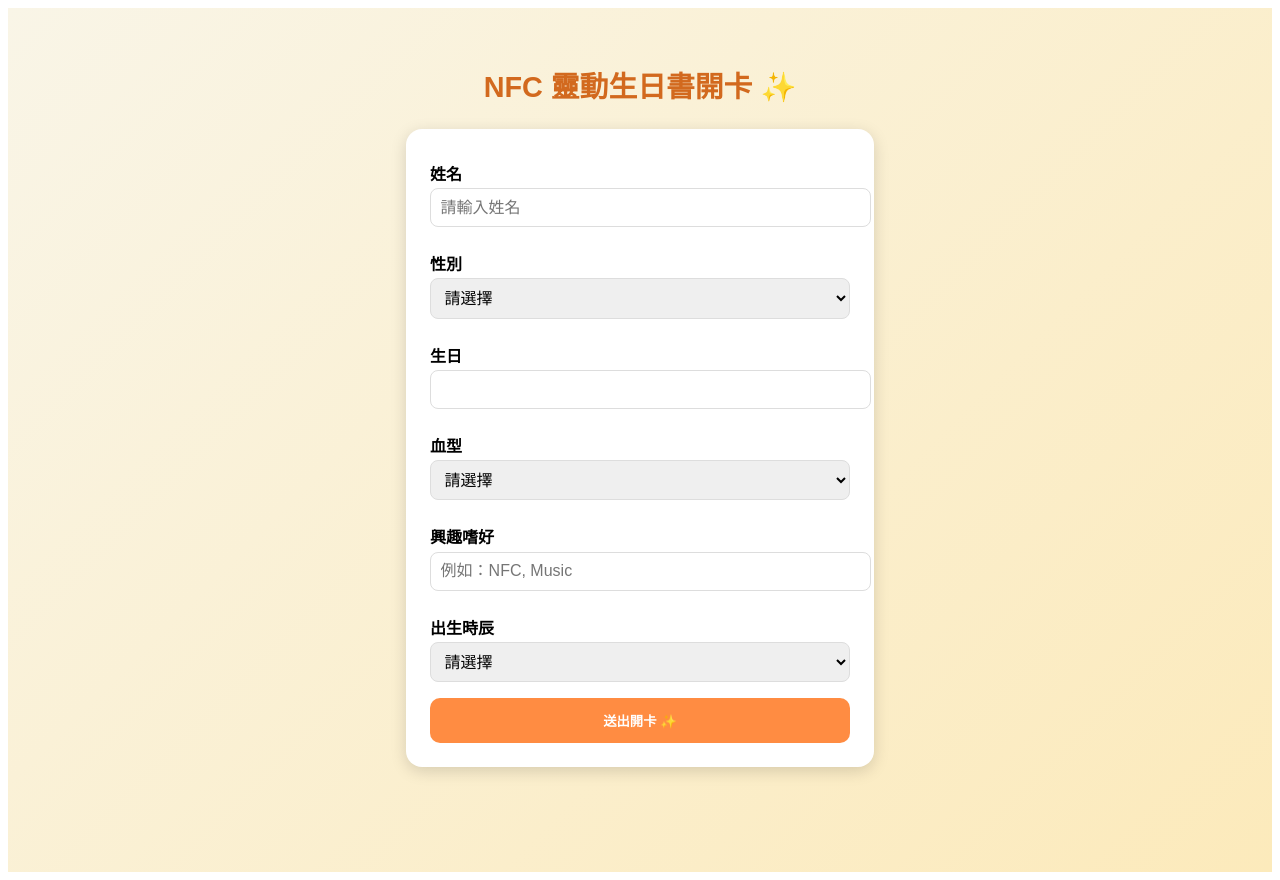
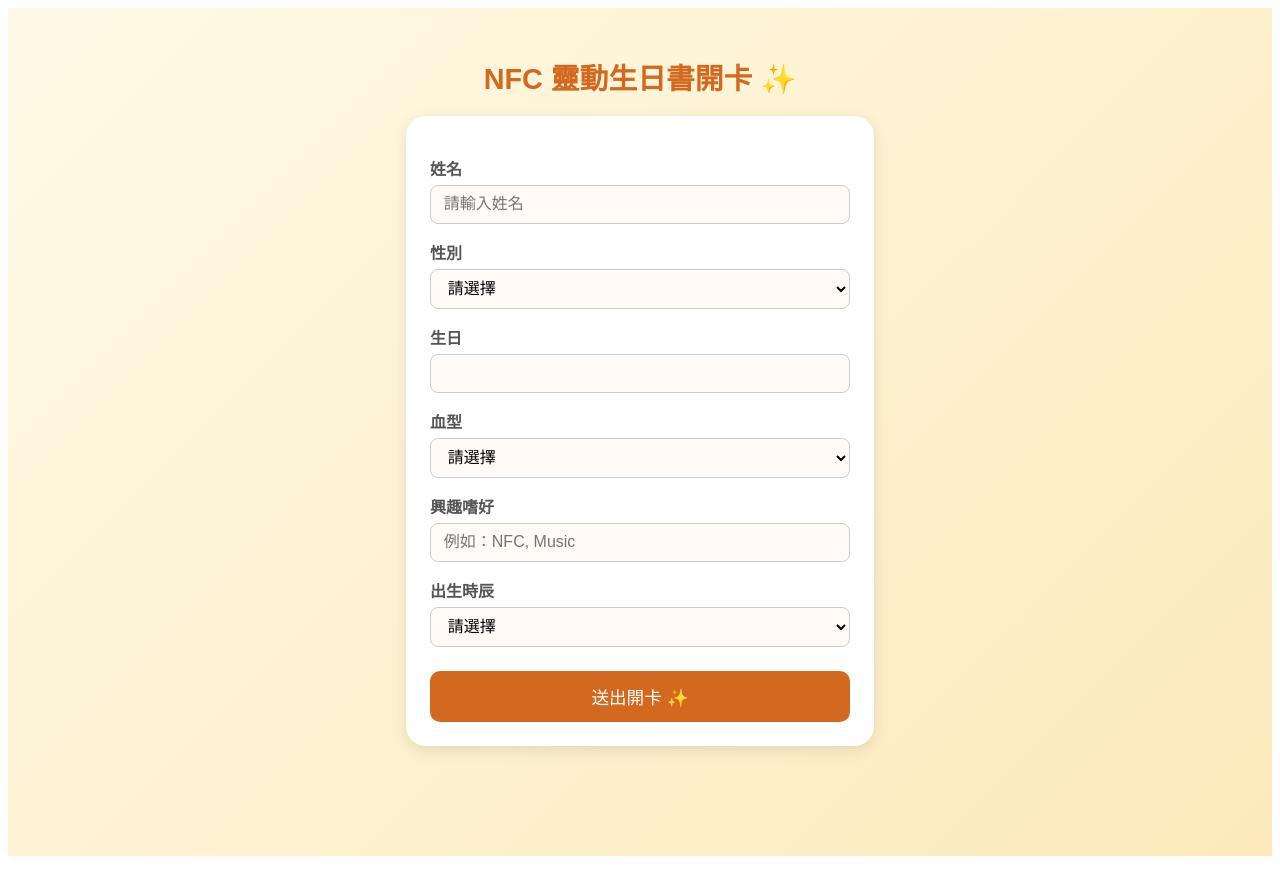
Before and after one commit to srluo/NFC-HBBK, a Next.js app: page /activate in a window 1280 px wide. Built offline with nearby package versions, Linux system fonts and the light colour scheme.

Commit message:
Update activate.module.css

```diff
--- a/pages/activate/activate.module.css
+++ b/pages/activate/activate.module.css
@@ -1,66 +1,117 @@
+/* /pages/activate/activate.module.css — v1.63 */
+/* ✅ 與 book.module.css 完全風格同步
+   ✅ 無 footer、不跑版、RWD 安全
+   ✅ 專為 /pages/activate/index.jsx 設計 */
+
 .page {
+  min-height: 100vh;
+  background: linear-gradient(135deg, #fff9e6, #fceabb);
+  padding: 1.5rem;
   font-family: "Microsoft JhengHei", "Noto Sans TC", sans-serif;
-  background: linear-gradient(135deg, #f9f5e7, #fceabb);
-  min-height: 100vh;
-  padding: 2rem;
+  font-size: 1rem;
   display: flex;
   flex-direction: column;
   align-items: center;
 }
 
+/* 標題區 */
 .title {
   font-size: 1.8rem;
+  font-weight: bold;
   color: #d2691e;
-  margin-bottom: 1.5rem;
+  margin-bottom: 1.2rem;
+  text-align: center;
 }
 
+/* 卡片主體 */
 .card {
   background: #fff;
+  border-radius: 20px;
   padding: 1.5rem;
-  border-radius: 16px;
-  box-shadow: 0 4px 16px rgba(0,0,0,0.15);
+  max-width: 420px;
   width: 100%;
-  max-width: 420px;
+  box-shadow: 0 4px 16px rgba(0, 0, 0, 0.1);
+  text-align: left;
 }
 
+/* label 與欄位 */
 .card label {
   display: block;
-  font-weight: bold;
-  margin: 0.5rem 0 0.2rem;
+  font-weight: 600;
+  color: #555;
+  margin-top: 1rem;
+  margin-bottom: 0.3rem;
 }
 
 .card input,
 .card select {
   width: 100%;
-  padding: 0.6rem;
-  margin-bottom: 1rem;
-  border: 1px solid #ddd;
+  padding: 0.6rem 0.8rem;
+  border: 1px solid #ccc;
   border-radius: 8px;
   font-size: 1rem;
+  background: #fffaf6;
+  box-sizing: border-box;
+  transition: all 0.2s ease;
 }
 
+.card input:focus,
+.card select:focus {
+  border-color: #d2691e;
+  outline: none;
+  box-shadow: 0 0 0 2px rgba(210, 105, 30, 0.15);
+}
+
+/* 送出按鈕 */
 .button {
+  display: block;
   width: 100%;
+  margin-top: 1.5rem;
   padding: 0.8rem;
-  background: #ff8c42;
+  background: #d2691e;
   color: #fff;
-  font-weight: bold;
   border: none;
   border-radius: 10px;
+  font-size: 1.1rem;
   cursor: pointer;
-  transition: background 0.2s;
+  transition: background 0.25s;
 }
 
 .button:hover {
-  background: #e67a33;
+  background: #b75713;
 }
 
+/* 狀態提示 */
 .statusBox {
-  margin-top: 1rem;
-  padding: 0.8rem;
-  background: #fff9f2;
-  border: 1px solid #f0d4b4;
-  border-radius: 8px;
+  background: #fff9e5;
+  border-radius: 12px;
+  border: 1px solid #f3d3a3;
+  margin: 1.5rem auto 0;
+  padding: 1rem;
+  max-width: 420px;
+  font-size: 1rem;
   text-align: center;
-  font-size: 0.9rem;
+  color: #333;
+  box-shadow: 0 2px 8px rgba(0, 0, 0, 0.05);
 }
+
+/* 載入與錯誤提示（通用） */
+.loading,
+.error {
+  text-align: center;
+  margin-top: 2rem;
+  color: #333;
+}
+
+/* RWD 微調 */
+@media (max-width: 480px) {
+  .card {
+    padding: 1.2rem;
+  }
+  .title {
+    font-size: 1.5rem;
+  }
+  .button {
+    font-size: 1rem;
+  }
+}
```
